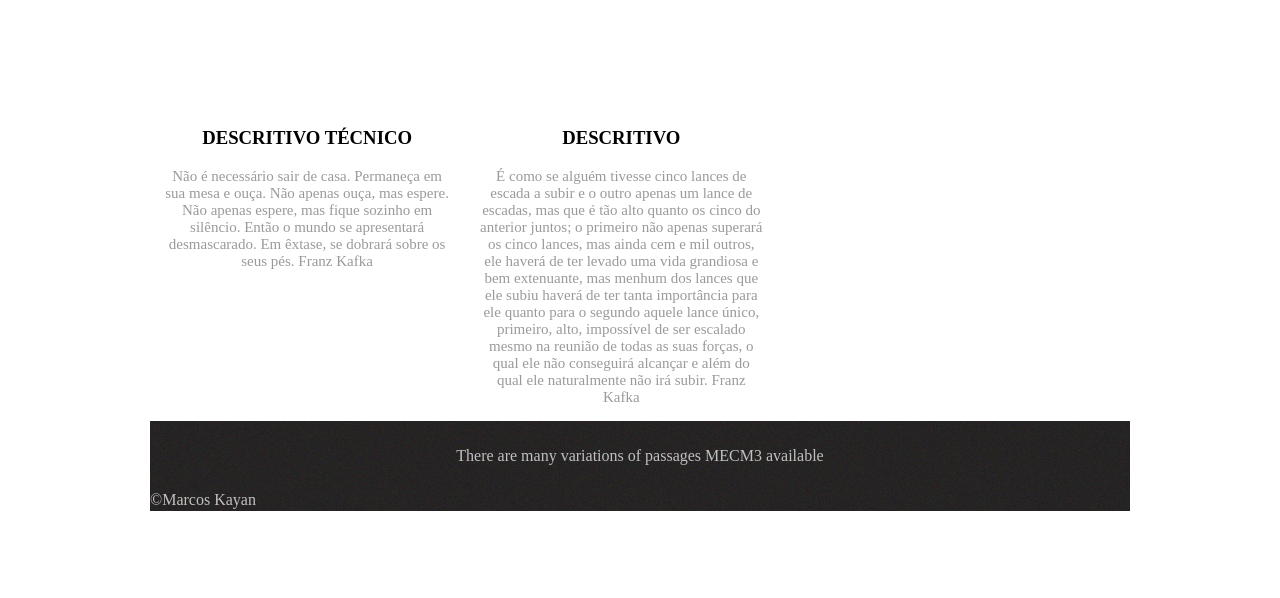
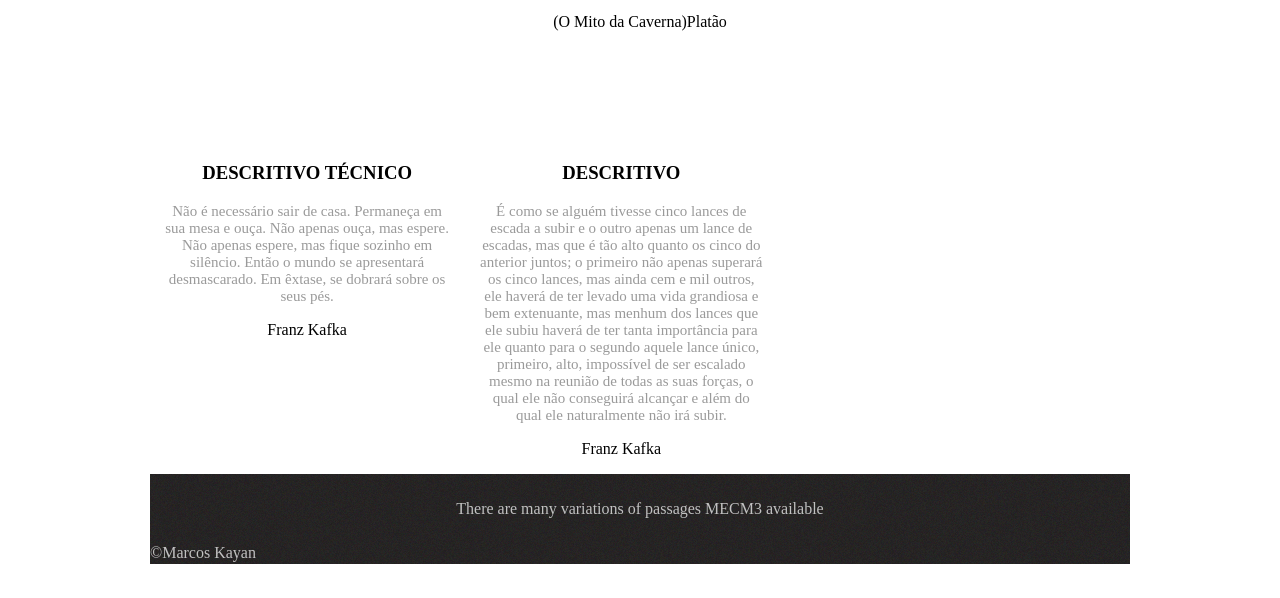
Before and after one commit to nayaKSS12/Site-MECM3, a plain HTML site: page sobre.html in a window 1280 px wide. Shown: the part 391-989 px from the top of the page. Before the commit the page ends 936 px from the top, so only its background shows below. Drawn offline with Linux system fonts and the light colour scheme.

Commit message:
Update sobre.html

```diff
--- a/sobre.html
+++ b/sobre.html
@@ -52,7 +52,7 @@
             <h1><strong>Sobre o Projeto MEC M3</strong></h1>
             <p>
                 Os seres humanos tem uma visão distorcida da realidade. No mito, os prisioneiros somos nós que enxergamos e acreditamos apenas em imagens criadas pela cultura, conceitos e informações que recebemos durante a vida. A caverna simboliza o mundo, pois nos apresenta imagens que não representam a realidade. Só é possível conhecer a realidade, quando nos libertamos destas influências culturais e sociais, ou seja, quando saímos da caverna.
-(O Mito da Caverna)Platão
+<ul>(O Mito da Caverna)Platão</ul>
             </p>
 
             <div class="col-3 bloco-texto" style="margin-top: 6em;">
@@ -64,14 +64,14 @@ Não apenas ouça, mas espere.
 Não apenas espere, mas fique sozinho em silêncio.
 Então o mundo se apresentará desmascarado.
 Em êxtase, se dobrará sobre os seus pés.
-                    Franz Kafka
+                 <ul> Franz Kafka</ul>
                 </p>
             </div>
 
           <div class="col-3 bloco-texto" style="margin-top: 6em;">
                 <h3><b>DESCRITIVO </b></h3>
                 <p>É como se alguém tivesse cinco lances de escada a subir e o outro apenas um lance de escadas, mas que é tão alto quanto os cinco do anterior juntos; o primeiro não apenas superará os cinco lances, mas ainda cem e mil outros, ele haverá de ter levado uma vida grandiosa e bem extenuante, mas menhum dos lances que ele subiu haverá de ter tanta importância para ele quanto para o segundo aquele lance único, primeiro, alto, impossível de ser escalado mesmo na reunião de todas as suas forças, o qual ele não conseguirá alcançar e além do qual ele naturalmente não irá subir.
-                    Franz Kafka
+                 <ul>Franz Kafka</ul>
                 </p>
             </div>
         </div>
```
